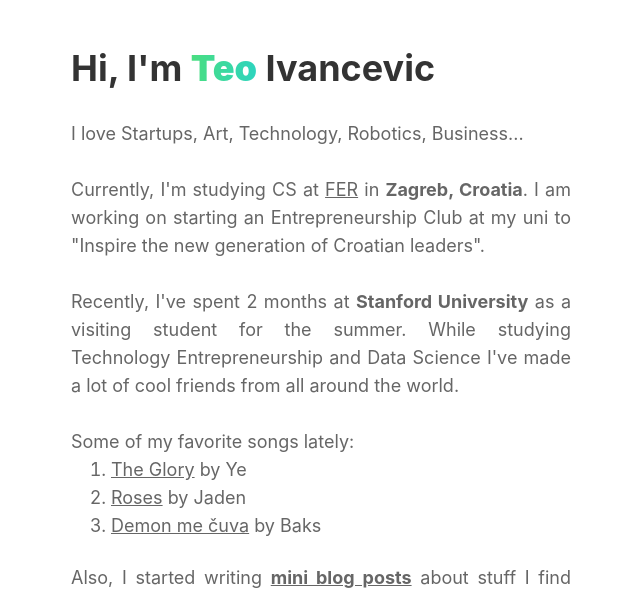
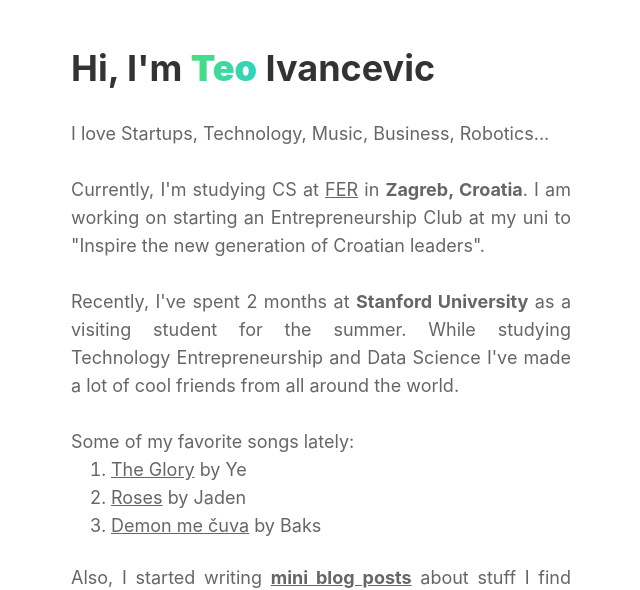
Before and after one commit to teoivancevic/teoivancevic.github.io, a React (Create React App) app: page / in a window 1280 px wide. Shown: the top 590 px of the page, without its empty margins (319-959 px from the left). Built offline with nearby package versions, Linux system fonts and the light colour scheme.

Commit message:
text change small

```diff
--- a/src/PersonalLandingPage.js
+++ b/src/PersonalLandingPage.js
@@ -42,7 +42,7 @@
           <section className="mb-6">
             {/* <h2 className="text-lg font-semibold mb-2 text-[#666666]">About Me</h2> */}
             <p className="text-[#666666]">
-              I love Startups, Art, Technology, Robotics, Business...
+              I love Startups, Technology, Music, Business, Robotics...
               <br/><br/>
               Currently, I'm studying CS at <a href='https://www.fer.unizg.hr/en' className='underline'>FER</a> in <strong>Zagreb, Croatia</strong>. I am working on starting an Entrepreneurship Club at my uni to "Inspire the new generation of Croatian leaders".
               <br/><br/>
```
